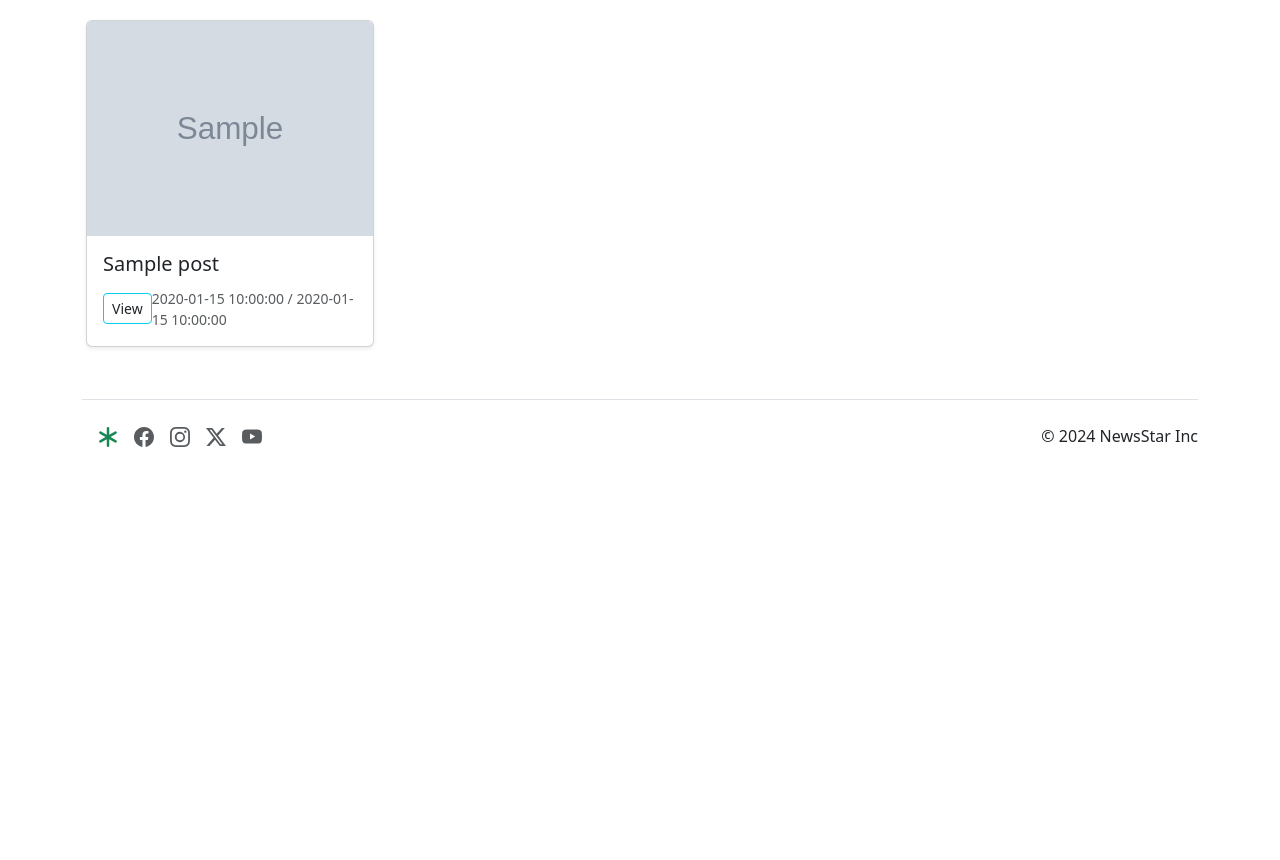
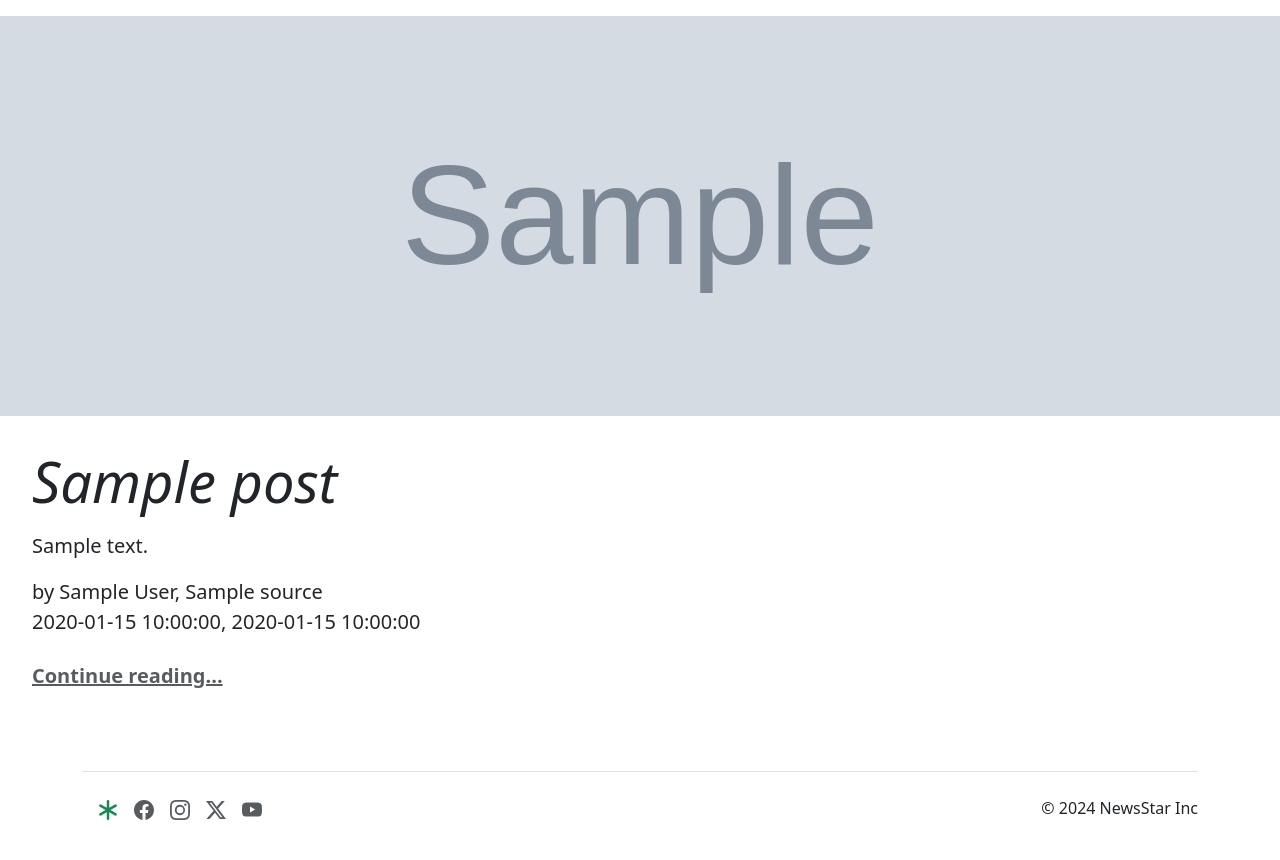
Before and after one commit to sl3th/newsstar, a Flask app: template templates/index.html in a window 1280 px wide. Shown: the part 54-914 px from the top of the page. Before the commit the page ends 501 px from the top, so only its background shows below. Run offline with Flask 3, Linux system fonts and the light colour scheme; the template is opened without the code that fills it: most values are stand-ins (such as "Sample title", 1, 10 or a date in 2020); grey boxes marked "Sample" are stand-in pictures; some libraries are stand-ins or nearby versions.

Commit message:
Update index.html

```diff
--- a/templates/index.html
+++ b/templates/index.html
@@ -1,64 +1,35 @@
 {% extends 'base.html' %}
 
-{% block title %}Search{% endblock %}
+{% block title %}Post{% endblock %}
 
 {% block style %}
     <style>
+        .container-background {
+            position: relative;
+            background-image: url("{{ post.image }}");
+            background-size: cover;
+            background-position: center;
+            height: 50vh; /* Make the container cover the entire viewport height */
+        }
+        .content-overlay {
+            text-align: start; /* Center-align the content */
+            padding: 2rem; /* Add padding to the content */
+        }
     </style>
 {% endblock %}
 
+
 {% block content %}
 
-
     <!-- Main Content -->
-
-    <div class="container mt-3">
-
-        <div class="row justify-content-center">
-
-            {% if not news: %}
-
-                <div class="container">
-                    <div class="p-2 text-center rounded-3">
-
-                        <h1 class="text-body-emphasis">Your search did not match any news.</h1>
-
-                        <ul class="col-lg-8 list-unstyled  mb-4 fs-7 mx-auto ">
-                            <li>Make sure that all words are spelled correctly.</li>
-                            <li>Try different keywords.</li>
-                            <li>Try more general keywords.</li>
-                            <li>Try fewer keywords.</li>
-                        </ul>
-
-                        <br><br><br><br><br><br><br><br><br>
-                        <br><br><br><br><br><br><br><br><br>
-
-                    </div>
-                </div>
-
-            {% else: %}
-                {% for post in news: %}
-                    {% if post.title != "[Removed]" %}
-                    <div class="col m-1">
-                        <div class="card shadow-sm " style="width: 18rem;">
-                            <img src="{{ post.image }}" class="card-img-top img-fluid" alt="{{ post.title }}">
-                            <div class="card-body">
-                                <h5 class="card-title">{{ post.title }}</h5>
-                                <div class="d-flex justify-content-between align-items-center">
-                                    <a href="{{ url_for('show_post', index=post.id) }}" role="button" class="btn btn-sm btn-outline-info text-dark mt-1">View</a>
-                                    <small class="text-body-secondary mt-1">{{ post.date }} / {{ post.time }}</small>
-                                </div>
-                            </div>
-                        </div>
-                    </div>
-                    {% endif %}
-                {% endfor %}
-            {% endif %}
-
-
-        </div>
-
+    <div class="container-fluid container-background"></div>
+    <div class="content-overlay">
+        <h1 class="display-4 fst-italic">{{ post.title }}</h1>
+        <p class="lead my-3">{{ post.description }}</p>
+        <p class="lead mb-0">by {{ post.author }}, {{ post.source }}</p>
+        <p class="lead mb-0">{{ post.date }}, {{ post.time }}</p>
+        <br>
+        <p class="lead mb-0"><a href="{{ post.url }}" class="text-body-secondary fw-bold">Continue reading...</a></p>
     </div>
 
-
 {% endblock %}
```
